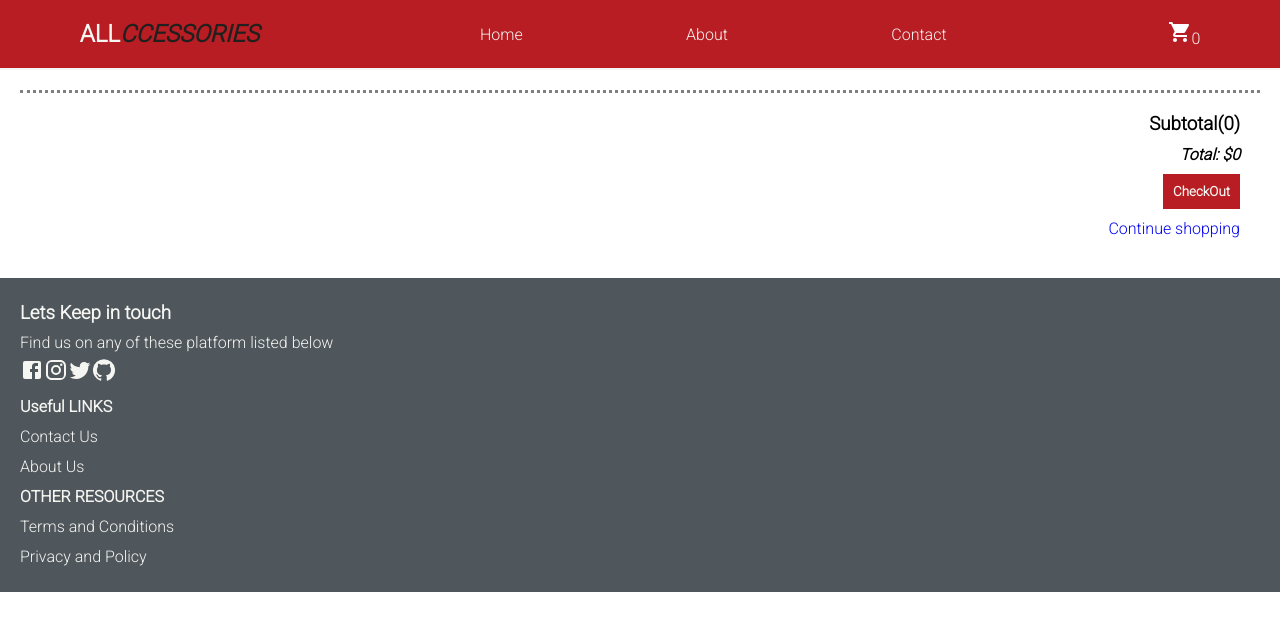
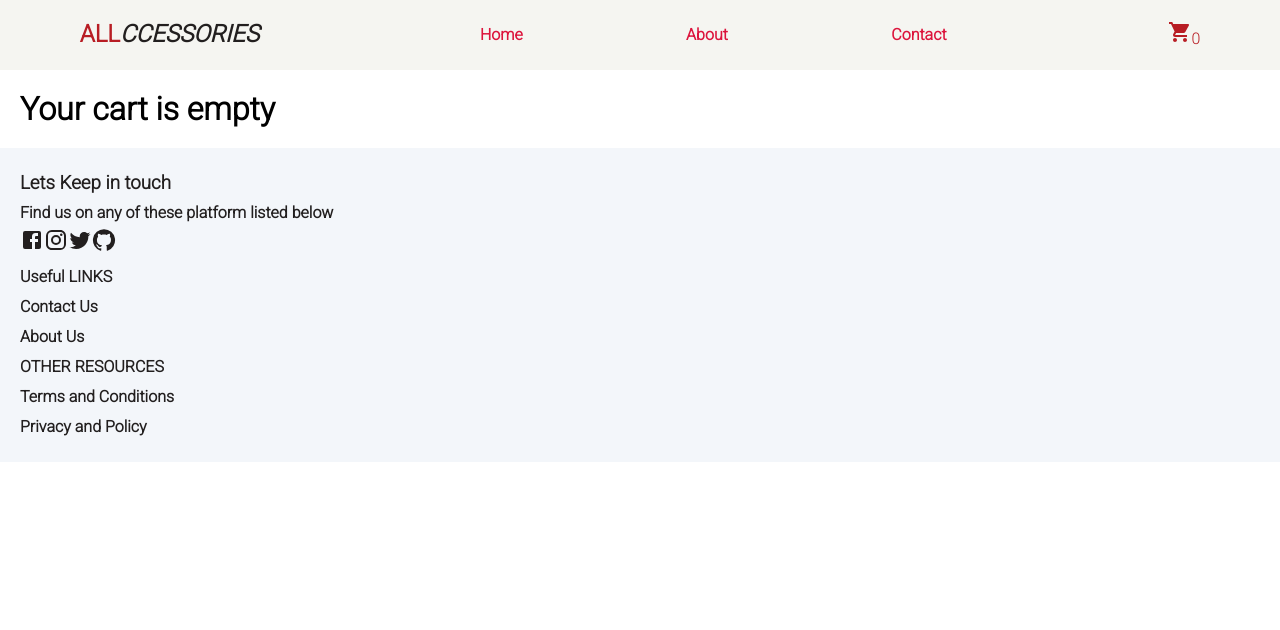
Before and after one commit to Folarh/e-cmmerce--forMen, a React (Create React App) app: page /cart in a window 1280 px wide. Shown: the top 630 px of the page. Built offline with nearby package versions, Linux system fonts and the light colour scheme.

Commit message:
work on styling

```diff
--- a/src/components/Footer.css
+++ b/src/components/Footer.css
@@ -1,10 +1,10 @@
 footer{
     padding:20px;
-    color: var(--white);
-    /* background-color: var(--background); */
+    color: var(--background);
+    font-weight: 700;
     font-size: 1rem;
     line-height: 30px;
-    background-color: rgb(79, 86, 92);
+    background-color: #f3f6fa;
 }
 #me{
     text-align: center;
--- a/src/components/NavBar.css
+++ b/src/components/NavBar.css
@@ -6,11 +6,11 @@ nav{
     padding: 10px;
     min-height: 70px;
     border-bottom: 2px solid var(--white);
-    color: var(--white);
+    color:  var(--color);
     top:0;
     position: sticky;
+    background-color:  var(--white);
     z-index: 100;
-    background-color: var(--color);
     max-width: 100%;
 }
 
@@ -34,7 +34,10 @@ nav{
 }
 
 .nav-links ul a{
-    color:  var(--white);
+    color:  crimson;
+    font-weight: 800;
+
+
 }
 
 .nav-links ul a:hover{
@@ -43,19 +46,58 @@ nav{
 }
 
 .nav-icons a{
-    color: white;
+    /* color: white; */
+    color:  var(--color);
+
 }
 
 .menu-icon{
     display: none;
 }
 
+
+
+
 @media(max-width: 760px){
-    .nav-links, .nav-icons{
+    .nav-links{
         display: none;
+    }
+
+    .nav-icons{
+
     }
 
     .menu-icon{
         display: flex;
     }
+    #hidden{
+        position: absolute;
+        /* right: 70px; */
+        top: 70px;
+        height: 70vh;
+        max-height: 1500px;
+        width: 100%;
+        max-width: 100vw;
+        background-color:white;
+        align-items: center;
+        display: flex;
+        flex-direction: row;
+        justify-content: center;
+        align-items: center;
+        border-radius: 5px;
+        line-height: 40px;
+
+    }
+
+    #hidden ul{
+      display: flex;
+      flex-direction: column;
+    }
+
+
+    #hidden a{
+        margin: 10px;
+        font-size: 15px;
+        color: red;
+        }
 }
--- a/src/components/NavBar.jsx
+++ b/src/components/NavBar.jsx
@@ -1,10 +1,14 @@
 import { Link } from "react-router-dom"
+import {useState} from "react"
 import { useShop } from "../context/useShop";
 import ShoppingCartIcon from '@mui/icons-material/ShoppingCart';
 import MenuIcon from '@mui/icons-material/Menu';
+import CloseIcon from '@mui/icons-material/Close';
 import './NavBar.css'
 
 function NavBar() {
+
+  const [toggle, setToggle]= useState(false)
   const {
     state: {cart},
   } = useShop();
@@ -13,7 +17,7 @@ function NavBar() {
         <div className="logo">
             <h1>ALL<span>CCESSORIES</span></h1>
         </div>
-        <div className="nav-links">
+        <div className="nav-links" id={toggle? "hidden": ""}>
           <ul>
             <li><Link to="/">Home</Link></li>
             <li><Link to="/about">About</Link></li>
@@ -28,8 +32,8 @@ function NavBar() {
 
             </div>
 
-            <div className="menu-icon">
-           <MenuIcon/>
+            <div className="menu-icon" onClick={()=> setToggle(!toggle)}>
+           {toggle? <CloseIcon/> : <MenuIcon/>}
             </div>
     </nav>
 
--- a/src/components/Product.css
+++ b/src/components/Product.css
@@ -22,7 +22,9 @@ main{
     margin-bottom: 10px;
     padding: 10px;
     max-width:100%;
-    box-shadow: 2px 2px 1px 2px #888888;
+    /* box-shadow: 2px 2px 1px 2px #888888; */
+    box-shadow:  1px 0px 1px #888888;
+
     border-radius: 5px;
 }
 
--- a/src/pages/Cart.css
+++ b/src/pages/Cart.css
@@ -85,6 +85,8 @@
 
 }
 
+
+
 @media(max-width: 760px){
     .card-item{
         display: flex;
--- a/src/pages/Cart.jsx
+++ b/src/pages/Cart.jsx
@@ -56,12 +56,15 @@ export default function Cart() {
         </div>
 
        ))}
+
+       {total >0 ?
        <div className='check-out'>
        <h3 className='item-price'>Subtotal({cart.length})</h3>
            <p className='item-total'> Total: ${total}</p>
            <button>CheckOut</button> <br/>
            <Link to="/">Continue shopping</Link>
        </div>
+       : <h1 cart-empty>Your cart is empty</h1>}
     </div>
 
   )
--- a/src/pages/Contact.css
+++ b/src/pages/Contact.css
@@ -6,7 +6,7 @@
 
 form{
     padding: 30px;
-    background: black;
+    background-color: #dceafd;
     color: #f1f1f1;
     margin-bottom: 10px;
 }
--- a/src/pages/ProductDetails.jsx
+++ b/src/pages/ProductDetails.jsx
@@ -50,8 +50,6 @@ export default function ProductDetails() {
        <h2 className="price">${data.price}</h2>
          <p>{data.description}</p>
 
-
-        {/* </div>  */}
         <p className="category">Category :<span>{data.category}</span></p>
         {cart.some(prod=> prod.id === data.id)?(
            <button className="cart" onClick={()=>removeCart(data)} >Remove from Cart</button>
```
